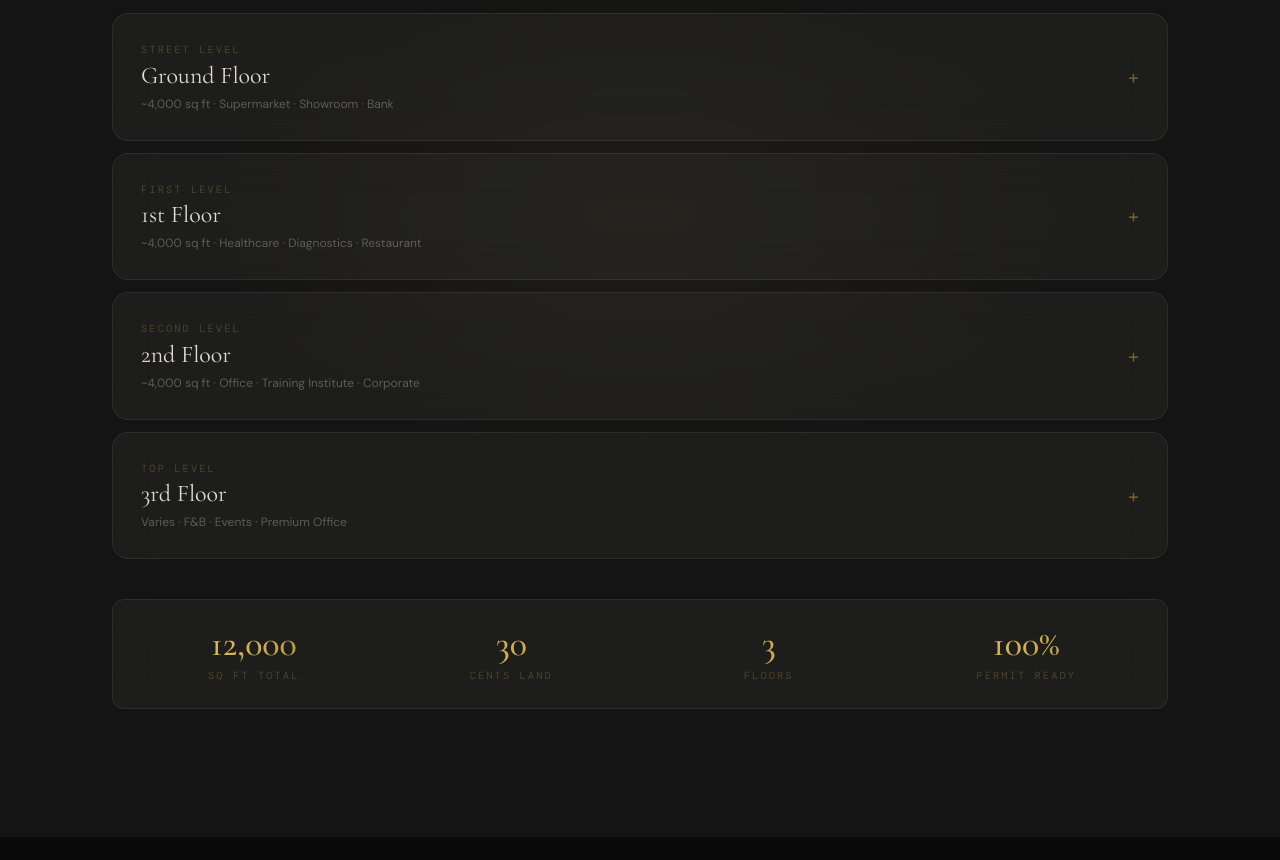
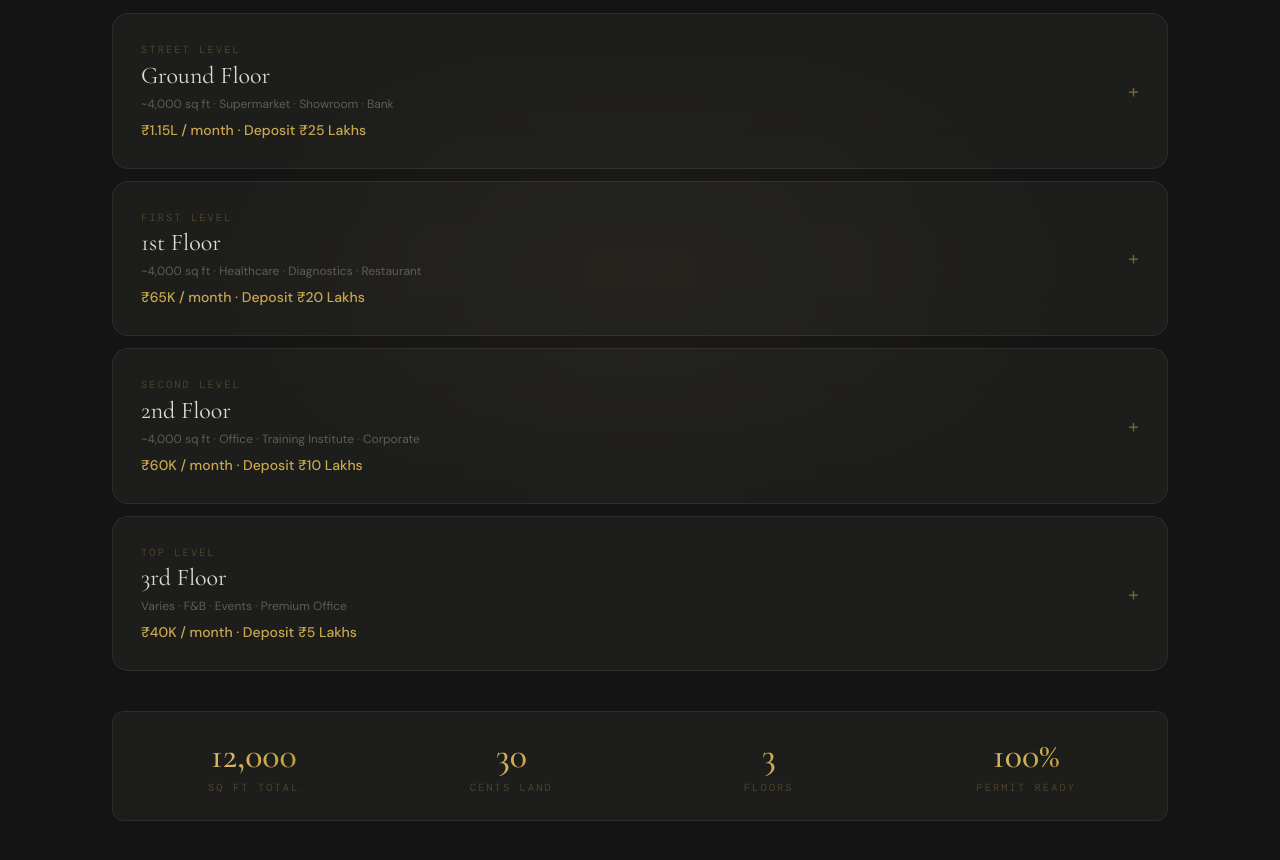
Before and after one commit to jyothiskariyilroy-arch/Kallery-Galleria.com, a Next.js app: page / in a window 1280 px wide. Shown: the part 2380-3240 px from the top of the page. Built offline with nearby package versions, Linux system fonts and the light colour scheme; a web font is replaced by a local one.

Commit message:
Update Investment.tsx

```diff
--- a/src/components/Investment.tsx
+++ b/src/components/Investment.tsx
@@ -5,10 +5,42 @@ import { useRef, useState } from "react";
 
 // ─── Floor-wise data ───────────────────────────────────────────────
 const floors = [
-  { id: "ground", label: "Ground Floor", area: "~4,000 sq ft", tag: "Street Level", best: "Supermarket · Showroom · Bank" },
-  { id: "first",  label: "1st Floor",    area: "~4,000 sq ft", tag: "First Level",  best: "Healthcare · Diagnostics · Restaurant" },
-  { id: "second", label: "2nd Floor",    area: "~4,000 sq ft", tag: "Second Level", best: "Office · Training Institute · Corporate" },
-  { id: "third",  label: "3rd Floor",    area: "Varies",        tag: "Top Level",    best: "F&B · Events · Premium Office" },
+  {
+    id: "ground",
+    label: "Ground Floor",
+    area: "~4,000 sq ft",
+    tag: "Street Level",
+    best: "Supermarket · Showroom · Bank",
+    rent: "₹1.15L",
+    deposit: "₹25 Lakhs",
+  },
+  {
+    id: "first",
+    label: "1st Floor",
+    area: "~4,000 sq ft",
+    tag: "First Level",
+    best: "Healthcare · Diagnostics · Restaurant",
+    rent: "₹65K",
+    deposit: "₹20 Lakhs",
+  },
+  {
+    id: "second",
+    label: "2nd Floor",
+    area: "~4,000 sq ft",
+    tag: "Second Level",
+    best: "Office · Training Institute · Corporate",
+    rent: "₹60K",
+    deposit: "₹10 Lakhs",
+  },
+  {
+    id: "third",
+    label: "3rd Floor",
+    area: "Varies",
+    tag: "Top Level",
+    best: "F&B · Events · Premium Office",
+    rent: "₹40K",
+    deposit: "₹5 Lakhs",
+  },
 ];
 
 const floorLeaseOptions = [
@@ -95,7 +127,16 @@ function FloorCard({ floor, index, isOpen, onToggle }: {
       <div>
         <p className="label opacity-35 mb-0.5">{floor.tag}</p>
         <h3 className="font-cormorant text-2xl text-ivory/90">{floor.label}</h3>
-            <p className="font-dm text-xs text-ivory/30 mt-1">{floor.area} · {floor.best}</p>
+
+        <p className="font-dm text-xs text-ivory/30 mt-1">
+          {floor.area} · {floor.best}
+        </p>
+
+        {/* ✅ ADDED PRICE LINE */}
+        <p className="text-gold text-sm mt-2 font-medium">
+          {floor.rent} / month · Deposit {floor.deposit}
+        </p>
+
       </div>
     </div>
     <motion.div
@@ -106,7 +147,6 @@ function FloorCard({ floor, index, isOpen, onToggle }: {
       +
     </motion.div>
   </div>
-
       {/* Expanded content */}
       <AnimatePresence initial={false}>
         {isOpen && (
```
Lines whose indentation alone changed are shown as unchanged.
